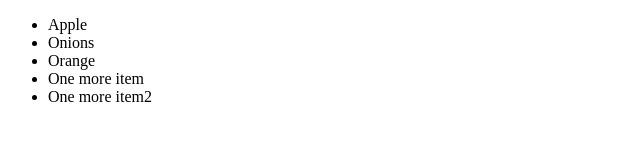
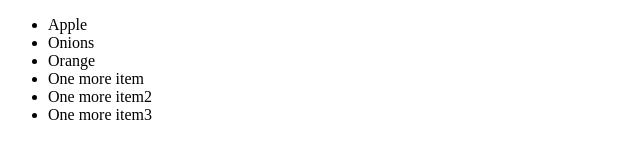
Before and after one commit to ParamPr/shoppinglist, a plain HTML site: page index.html in a window 1280 px wide. Shown: the full height of the page, 0-640 px from the left. Drawn offline with Linux system fonts and the light colour scheme.

Commit message:
Added line 3

```diff
--- a/index.html
+++ b/index.html
@@ -11,6 +11,8 @@
           <li>Orange</li>
           <li>One more item </li>
           <li>One more item2 </li>
+
+          <li>One more item3 </li>
       </ul>
 
   </body>
```
